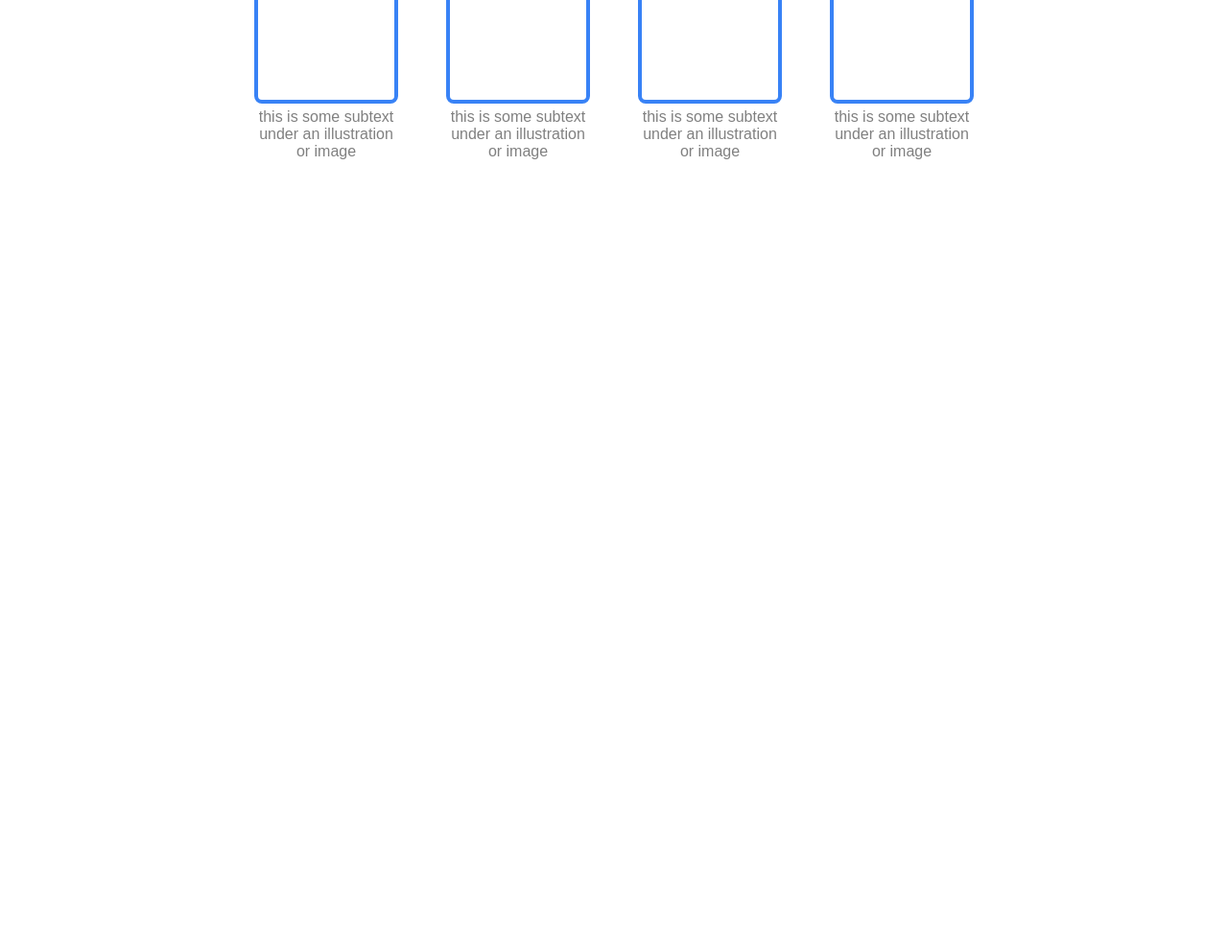
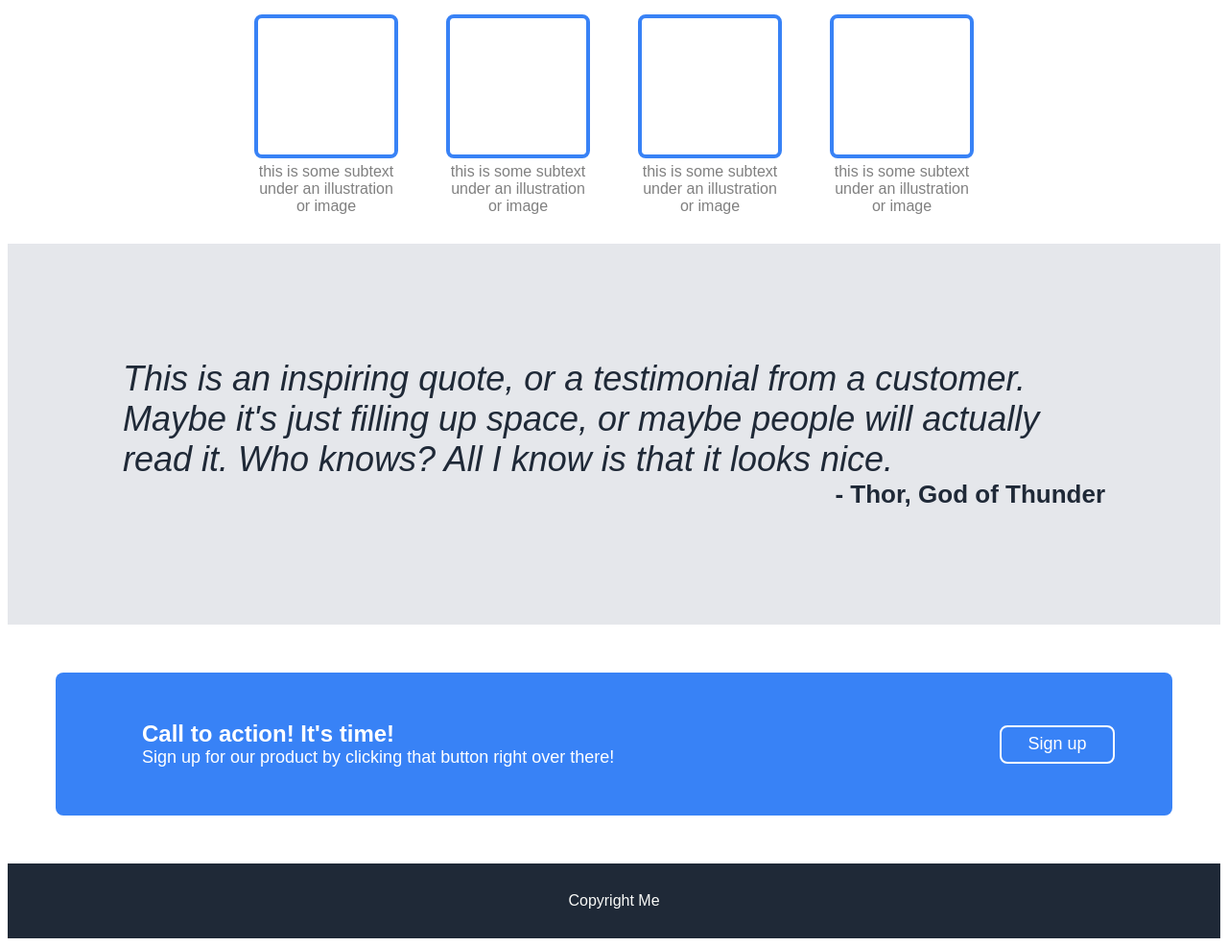
Before and after one commit to fugbot/odin-landing-page, a plain HTML site: page index.html in a window 1280 px wide. Shown: the part 616-1602 px from the top of the page at 96% size. Before the commit the page ends 821 px from the top, so only its background shows below. Drawn offline with Linux system fonts and the light colour scheme.

Commit message:
Add footer, quote, cta html and css

```diff
--- a/index.html
+++ b/index.html
@@ -47,10 +47,21 @@
         </div>
     </div>
 
-    <div class="quote"></div>
+    <div class="quote-section">
+        <div class="quote">This is an inspiring quote, or a testimonial from a customer. Maybe it's just filling up space, or maybe people will actually read it. Who knows? All I know is that it looks nice.</div>
+        <div class="author">- Thor, God of Thunder</div>
+    </div>
+
+    <div class="cta">
+        <div class="cta-text">
+            <div class="call">Call to action! It's time!</div>
+            <div>Sign up for our product by clicking that button right over there!</div>
+        </div>
+        <button>Sign up</button>
+    </div>
 
     <div class="footer">
-
+        Copyright Me
     </div>
 </body>
 </html>
--- a/styles.css
+++ b/styles.css
@@ -121,3 +121,59 @@ button.placeholder {
     width: 150px;
     border-radius: 8px;
 }
+
+.quote-section {
+    background-color: #E5E7EB;
+    color: #1F2937;
+    font-size: 36px;
+    font-style: italic;
+    font-weight: lighter;
+    padding: 120px;
+}
+
+.author {
+    text-align: right;
+    font-size: 26px;
+    font-weight: 800;
+    font-style: normal;
+}
+
+.cta {
+    background-color: #3882F6;
+    color: white;
+    margin: 50px;
+    display: flex;
+    gap: 50px;
+    justify-content: space-between;;
+    padding: 20px 60px;
+    font-size: 18px;
+    border-radius: 8px;
+}
+
+.cta-text {
+    padding: 30px;
+}
+
+.call {
+    font-weight: bold;
+    font-size: 24px;
+}
+
+.cta button {
+    color: white;
+    border: 2px solid white;
+    height: 40px;
+    width: 120px;
+    border-radius: 8px;
+    background-color: #3882F6;
+    align-self: center;
+    font-size: 18px;
+}
+
+.footer {
+    color: #F9FAF8;
+    padding: 30px;
+    justify-content: center;
+    display: flex;
+
+}
```
